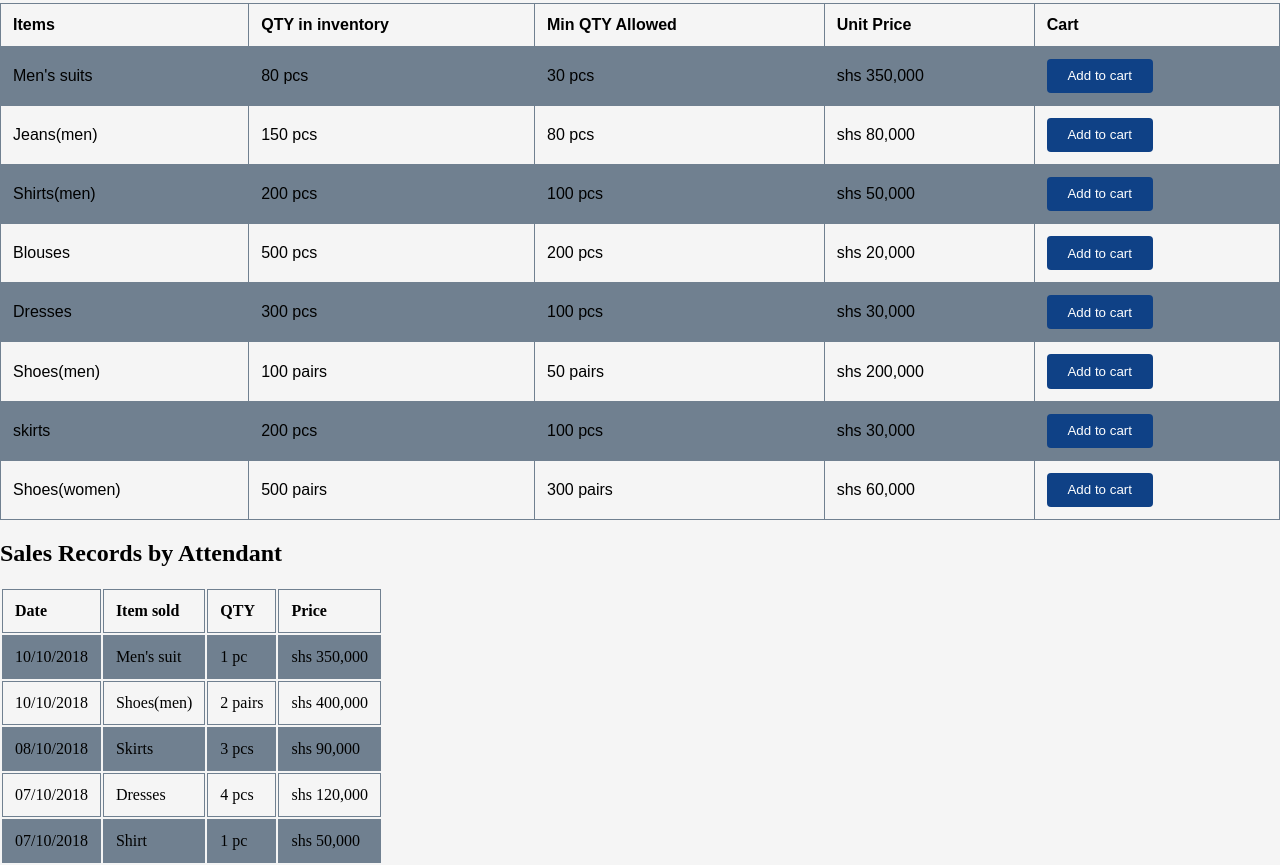
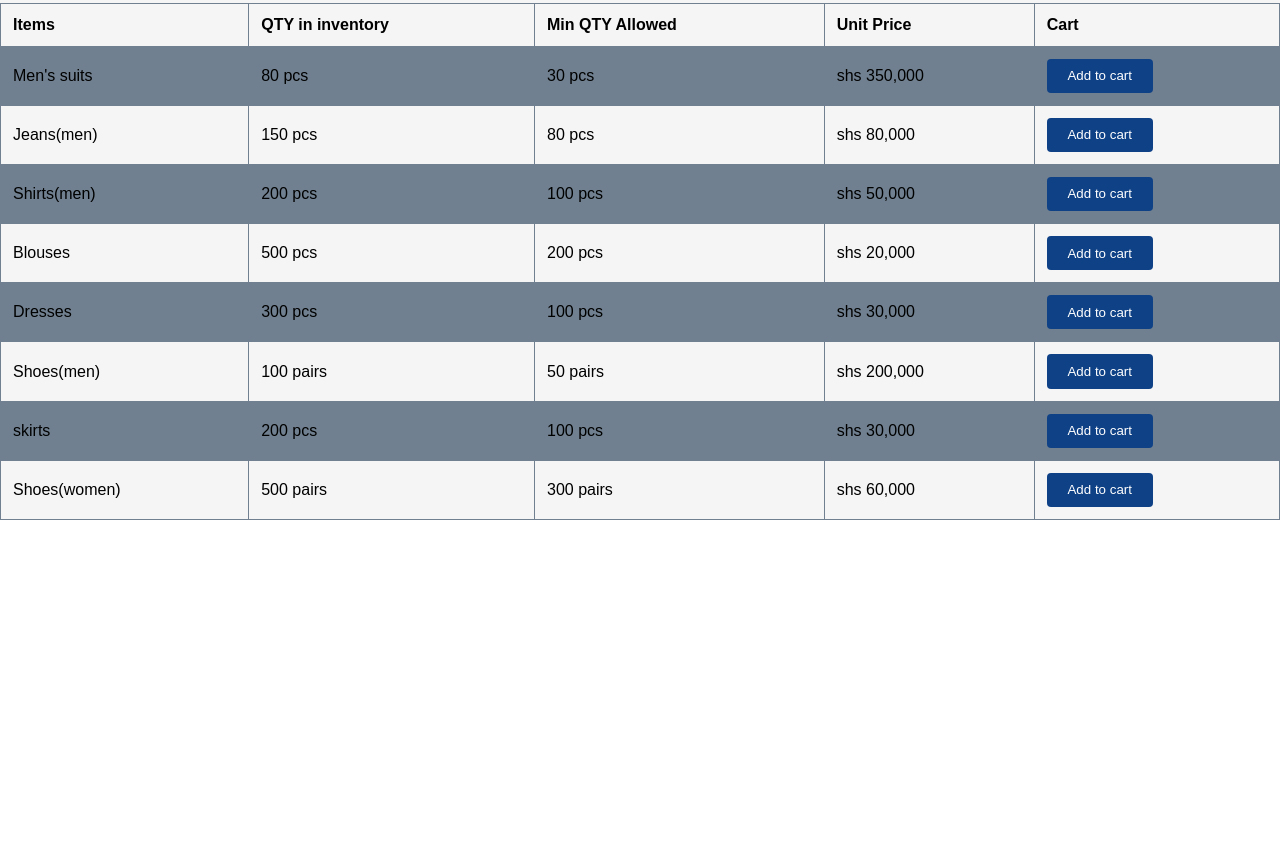
Before and after one commit to e-ian/Store-Manager, a plain HTML site: page UI/attendant.html in a window 1280 px wide. Shown: the part 445-1310 px from the top of the page. After the commit the page ends 965 px from the top, so only its background shows below. Drawn offline with Linux system fonts and the light colour scheme.

Commit message:
Refactor code to add attendant's record page

```diff
--- a/UI/attendant.html
+++ b/UI/attendant.html
@@ -16,8 +16,8 @@
             <div class="nav-bar">
                 <ul>
                     <li><a href="../UI/index.html" class="btn">HOME</a></li>
+                    <li><a href="sales.html" class="btn">RECORDS</a></li>
                     <li><a href="../UI/login.html" class="btn">LOGOUT</a></li>
-                    <li><a href="login.html" class="btn">ADMIN</a></li>
 
                 </ul>
             </div>
@@ -111,50 +111,8 @@
                     </tr>
                 </table>
 
+            </div>
 
-            </div>
-            <div class="Sales-Records">
-                <h2>Sales Records by Attendant</h2>
-                <table>
-                    <tr>
-                        <th>Date</th>
-                        <th>Item sold</th>
-                        <th>QTY</th>
-                        <th>Price</th>
-                    </tr>
-                    <tr>
-                        <td>10/10/2018</td>
-                        <td>Men's suit</td>
-                        <td>1 pc</td>
-                        <td>shs 350,000</td>
-                    </tr>
-                    <tr>
-                        <td>10/10/2018</td>
-                        <td>Shoes(men)</td>
-                        <td>2 pairs</td>
-                        <td>shs 400,000</td>
-                    </tr>
-                    <tr>
-                        <td>08/10/2018</td>
-                        <td>Skirts</td>
-                        <td>3 pcs</td>
-                        <td>shs 90,000</td>
-                    </tr>
-                    <tr>
-                        <td>07/10/2018</td>
-                        <td>Dresses</td>
-                        <td>4 pcs</td>
-                        <td>shs 120,000</td>
-                    </tr>
-                    <tr>
-                        <td>07/10/2018</td>
-                        <td>Shirt</td>
-                        <td>1 pc</td>
-                        <td>shs 50,000</td>
-                    </tr>
-                </table>
-
-            </div>
         </div>
 
 
```
